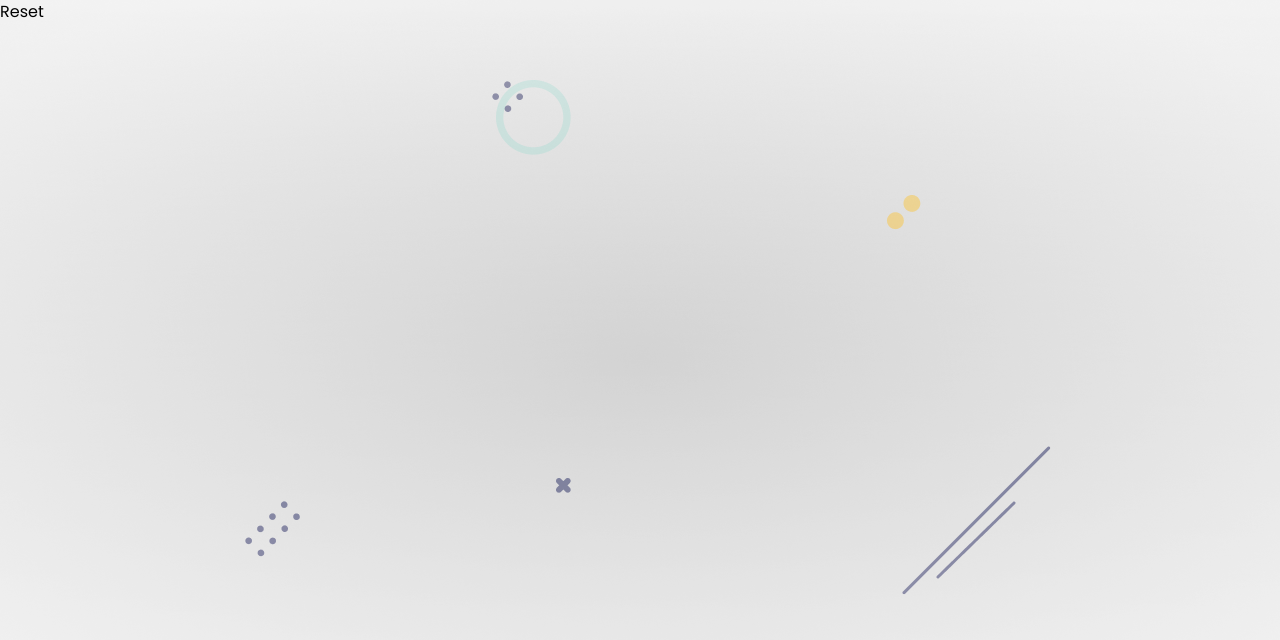
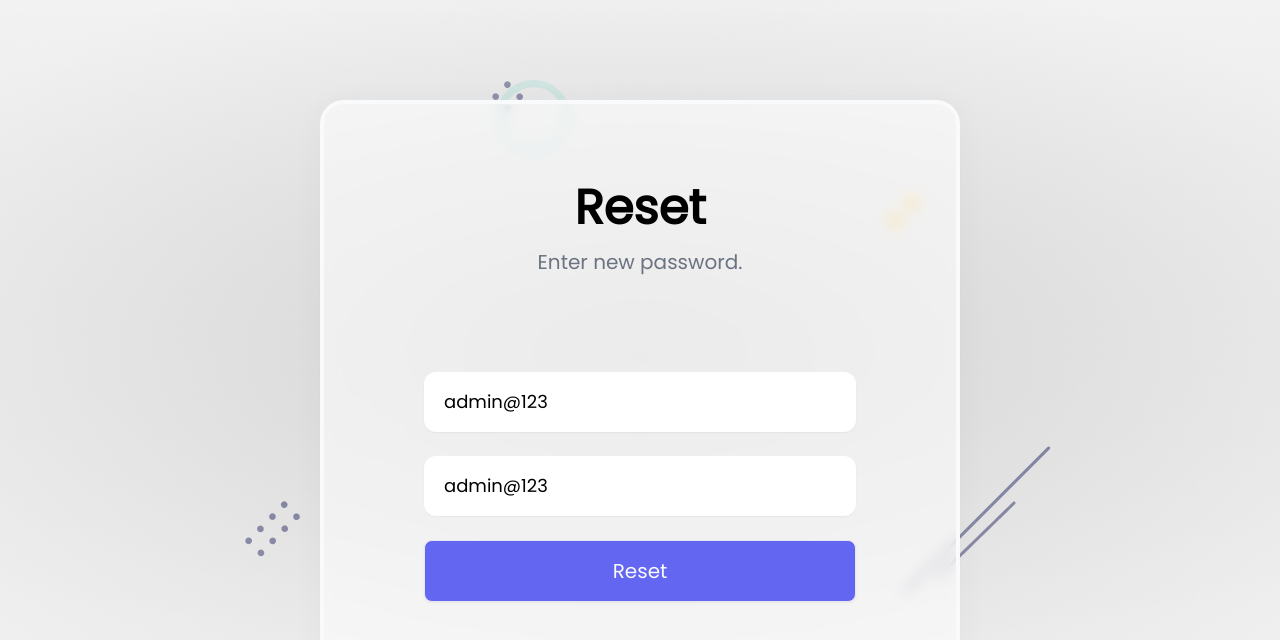
Before and after one commit to praveen8409/-MERN_Login_App_with_ResetEmail-Client, a React (Create React App) app: page /reset in a window 1280 px wide. Shown: the top 640 px of the page. Built offline with nearby package versions, Linux system fonts and the light colour scheme.

Commit message:
Implement password Reset component

```diff
--- a/src/components/Reset.js
+++ b/src/components/Reset.js
@@ -1,7 +1,53 @@
 import React from 'react'
+import { Link } from 'react-router-dom'
+import avatar from '../assets/profile.png';
+import { Toaster } from 'react-hot-toast';
+import { useFormik } from 'formik';
+import { resetPasswordValidation } from '../helper/validate'
+
+import styles from '../styles/Username.module.css';
 
 export default function Reset() {
+
+  const formik = useFormik({
+    initialValues : {
+      password : 'admin@123',
+      confirm_pwd: 'admin@123'
+    },
+    validate : resetPasswordValidation,
+    validateOnBlur: false,
+    validateOnChange: false,
+    onSubmit : async values => {
+      console.log(values)
+    }
+  })
+
   return (
-    <div>Reset</div>
+    <div className="container mx-auto">
+
+      <Toaster position='top-center' reverseOrder={false}></Toaster>
+
+      <div className='flex justify-center items-center h-screen'>
+        <div className={styles.glass} style={{ width : "50%"}}>
+
+          <div className="title flex flex-col items-center">
+            <h4 className='text-5xl font-bold'>Reset</h4>
+            <span className='py-4 text-xl w-2/3 text-center text-gray-500'>
+              Enter new password.
+            </span>
+          </div>
+
+          <form className='py-20' onSubmit={formik.handleSubmit}>
+              <div className="textbox flex flex-col items-center gap-6">
+                  <input {...formik.getFieldProps('password')} className={styles.textbox} type="text" placeholder='New Password' />
+                  <input {...formik.getFieldProps('confirm_pwd')} className={styles.textbox} type="text" placeholder='Repeat Password' />
+                  <button className={styles.btn} type='submit'>Reset</button>
+              </div>
+
+          </form>
+
+        </div>
+      </div>
+    </div>
   )
 }
--- a/src/helper/validate.js
+++ b/src/helper/validate.js
@@ -10,6 +10,17 @@
 /** validate password */
 export async function passwordValidate(values){
     const errors = passwordVerify({}, values);
+
+    return errors;
+}
+
+/** validate reset password */
+export async function resetPasswordValidation(values){
+    const errors = passwordVerify({}, values);
+
+    if(values.password !== values.confirm_pwd){
+        errors.exist = toast.error("Password not match...!");
+    }
 
     return errors;
 }
```
